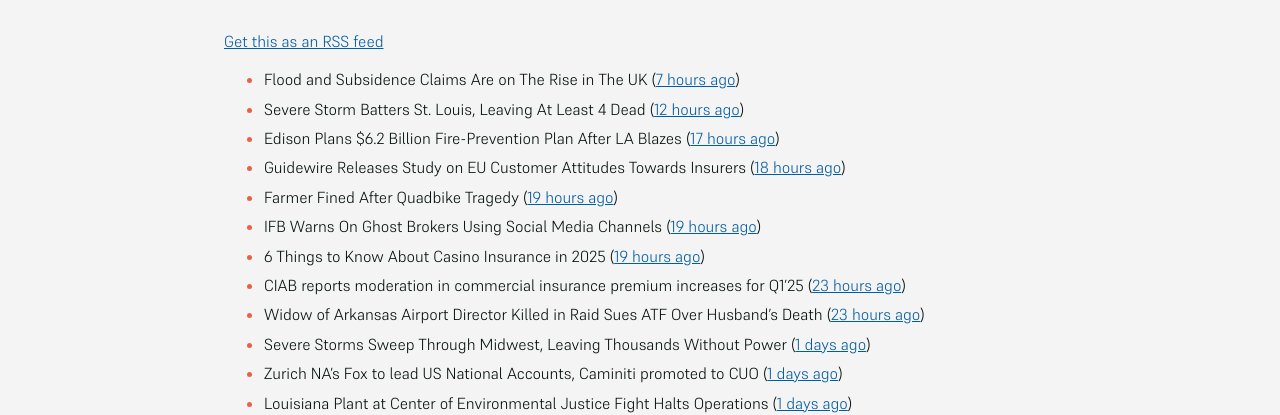
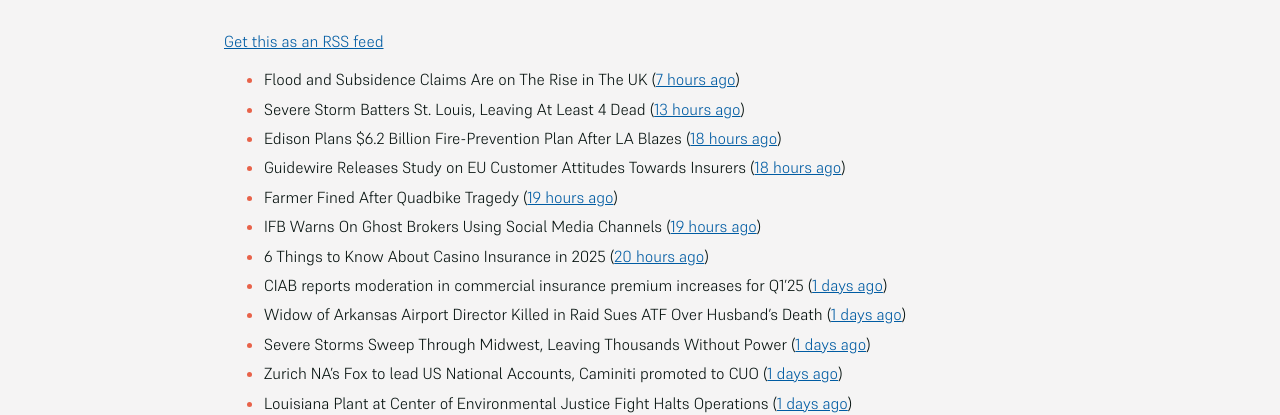
Before and after one commit to mat-0/feeds.thechels.uk, a Jekyll site: the page built from index.md, in a window 1280 px wide and 900 px high. Shown: the part 206-621 px from the top of the window. Built offline with Jekyll 4.4.1, drawn with Linux system fonts in a browser that asks for light colours.

Commit message:
New Feed

```diff
--- a/index.md
+++ b/index.md
@@ -9,14 +9,14 @@ description: Latest Updates
 
 <!-- news_marker starts -->
 - Flood and Subsidence Claims Are on The Rise in The UK ([7 hours ago](https://insurance-edge.net/2025/05/17/flood-and-subsidence-claims-are-on-the-rise-in-the-uk/))
-- Severe Storm Batters St. Louis, Leaving At Least 4 Dead ([12 hours ago](https://www.insurancejournal.com/news/midwest/2025/05/16/824121.htm))
-- Edison Plans $6.2 Billion Fire-Prevention Plan After LA Blazes ([17 hours ago](https://www.insurancejournal.com/news/west/2025/05/16/824114.htm))
+- Severe Storm Batters St. Louis, Leaving At Least 4 Dead ([13 hours ago](https://www.insurancejournal.com/news/midwest/2025/05/16/824121.htm))
+- Edison Plans $6.2 Billion Fire-Prevention Plan After LA Blazes ([18 hours ago](https://www.insurancejournal.com/news/west/2025/05/16/824114.htm))
 - Guidewire Releases Study on EU Customer Attitudes Towards Insurers ([18 hours ago](https://insurance-edge.net/2025/05/16/guidewire-releases-study-on-eu-customer-attitudes-towards-insurers/))
 - Farmer Fined After Quadbike Tragedy ([19 hours ago](https://insurance-edge.net/2025/05/16/farmer-fined-after-quadbike-tragedy/))
 - IFB Warns On Ghost Brokers Using Social Media Channels ([19 hours ago](https://insurance-edge.net/2025/05/16/ifb-warns-on-ghost-brokers-using-social-media-channels/))
-- 6 Things to Know About Casino Insurance in 2025 ([19 hours ago](https://insurance-edge.net/2025/05/16/6-things-to-know-about-casino-insurance-in-2025/))
-- CIAB reports moderation in commercial insurance premium increases for Q1’25 ([23 hours ago](https://www.reinsurancene.ws/ciab-reports-moderation-in-commercial-insurance-premium-increases-for-q125/))
-- Widow of Arkansas Airport Director Killed in Raid Sues ATF Over Husband’s Death ([23 hours ago](https://www.insurancejournal.com/news/southcentral/2025/05/16/824097.htm))
+- 6 Things to Know About Casino Insurance in 2025 ([20 hours ago](https://insurance-edge.net/2025/05/16/6-things-to-know-about-casino-insurance-in-2025/))
+- CIAB reports moderation in commercial insurance premium increases for Q1’25 ([1 days ago](https://www.reinsurancene.ws/ciab-reports-moderation-in-commercial-insurance-premium-increases-for-q125/))
+- Widow of Arkansas Airport Director Killed in Raid Sues ATF Over Husband’s Death ([1 days ago](https://www.insurancejournal.com/news/southcentral/2025/05/16/824097.htm))
 - Severe Storms Sweep Through Midwest, Leaving Thousands Without Power ([1 days ago](https://www.insurancejournal.com/news/midwest/2025/05/16/824092.htm))
 - Zurich NA’s Fox to lead US National Accounts, Caminiti promoted to CUO ([1 days ago](https://www.reinsurancene.ws/zurich-nas-fox-to-lead-us-national-accounts-caminiti-promoted-to-cuo/))
 - Louisiana Plant at Center of Environmental Justice Fight Halts Operations ([1 days ago](https://www.insurancejournal.com/news/southcentral/2025/05/16/824085.htm))
```
Also changed, not shown: other parts of index.md (+1 -1 lines).
